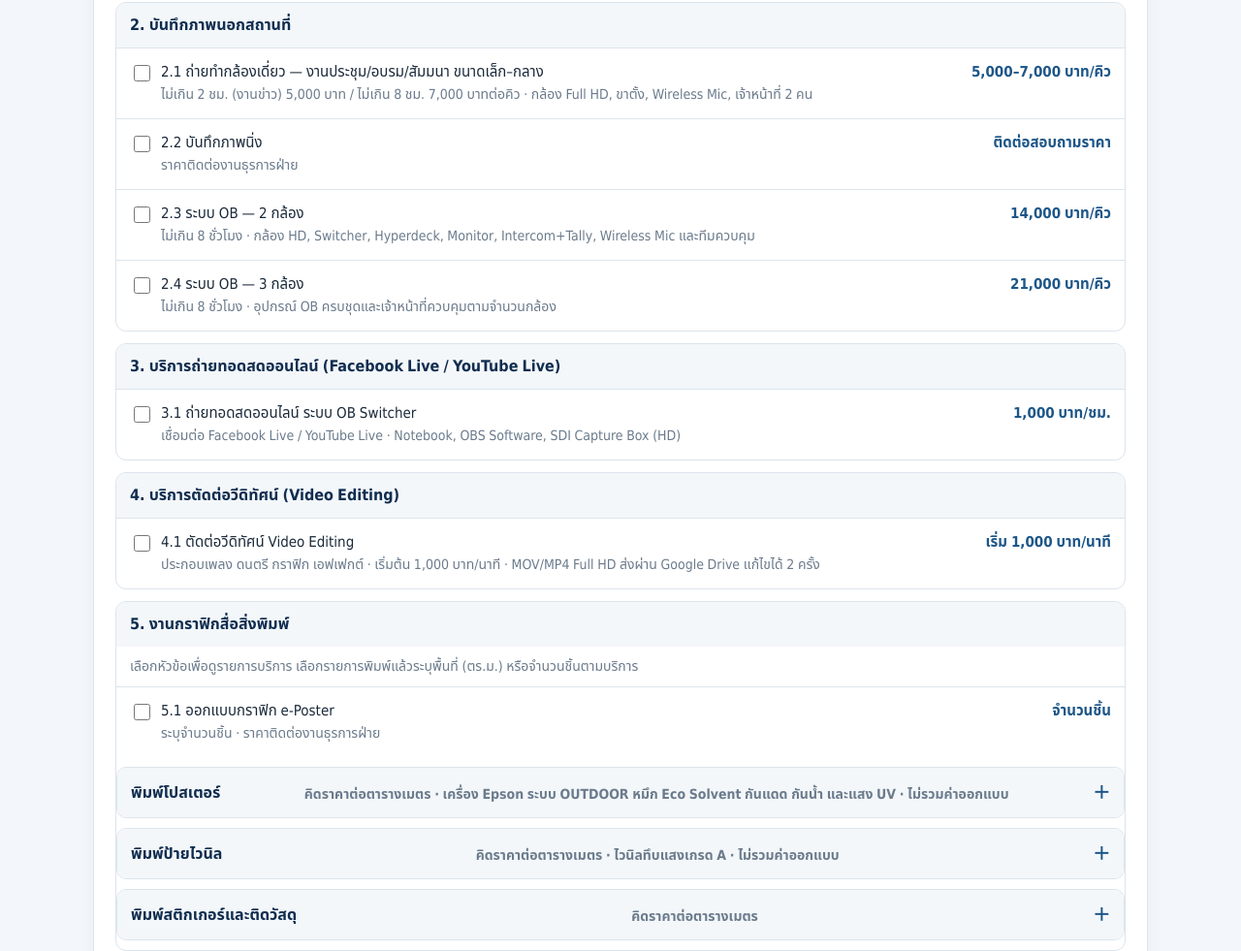
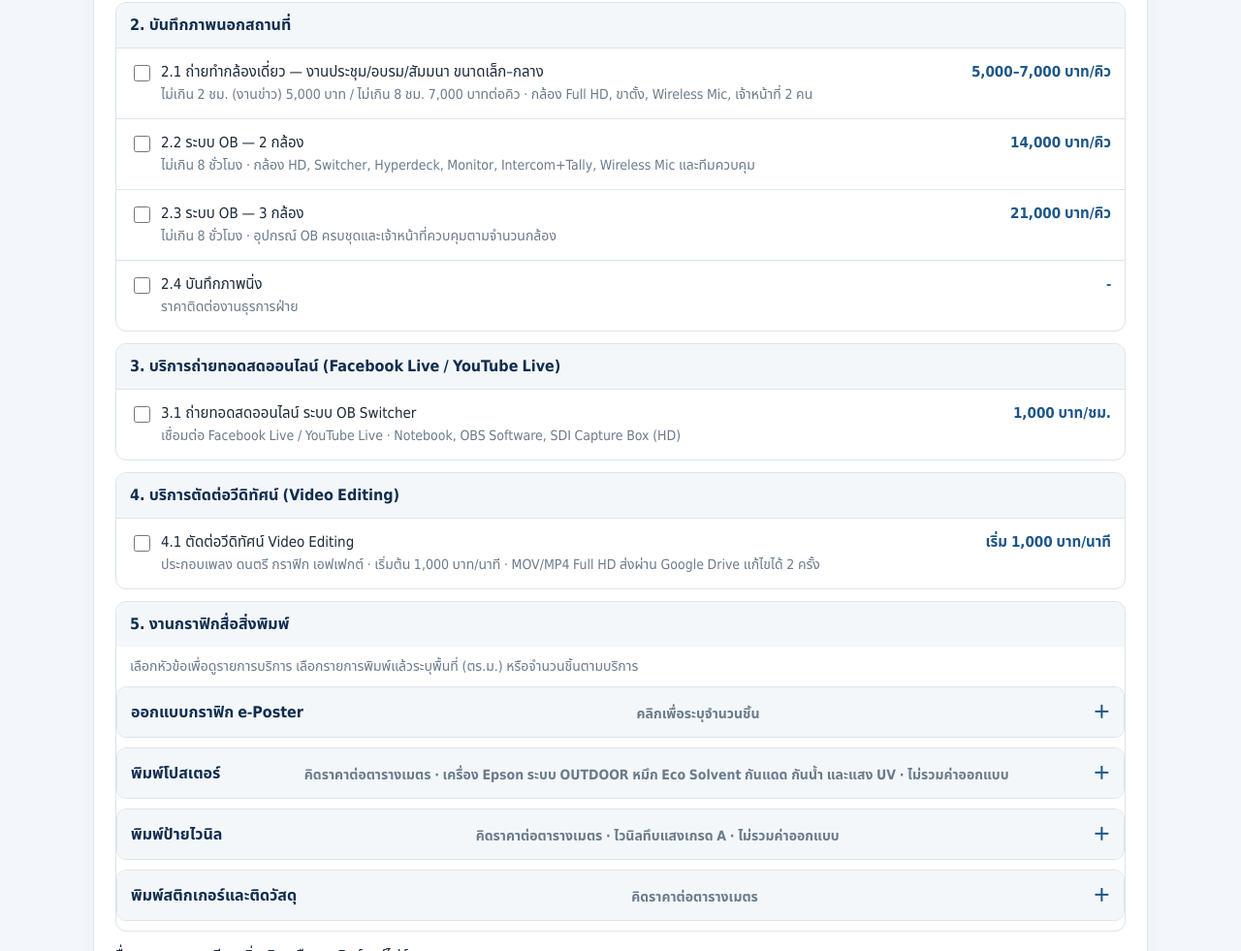
Before and after one commit to mediallldo-cell/ku-media, a plain HTML site: page index.html in a window 1280 px wide. Shown: the part 1400-2381 px from the top of the page at 97% size. Drawn offline with Linux system fonts and the light colour scheme.

Commit message:
แก้ไข12.11.69-2

```diff
--- a/index.html
+++ b/index.html
@@ -170,8 +170,10 @@ td,th{font-size:14px}
 <div class="field"><label>ภายใต้โครงการ (ถ้ามี)</label><input name="project" placeholder="ชื่อโครงการ"></div>
 <div class="field"><label for="serviceLocation">สถานที่ให้บริการ</label><select name="location" id="serviceLocation"><option value="สำนักพัฒนาการเรียนรู้ตลอดชีวิต มก.">สำนักพัฒนาการเรียนรู้ตลอดชีวิต มก.</option><option value="หน่วยงานภายในมหาวิทยาลัยเกษตรศาสตร์">หน่วยงานภายในมหาวิทยาลัยเกษตรศาสตร์</option><option value="นอกสถานที่ (กรุงเทพมหานคร)">นอกสถานที่ (กรุงเทพมหานคร)</option><option value="นอกสถานที่ (ต่างจังหวัด)">นอกสถานที่ (ต่างจังหวัด)</option><option value="ออนไลน์">ออนไลน์</option><option value="อื่นๆ">อื่น ๆ</option></select></div>
 <div class="field location-detail hidden" id="locationDetailField"><label for="locationDetail">ระบุชื่อหน่วยงานหรือสถานที่</label><input id="locationDetail" name="locationDetail" maxlength="200" placeholder="ระบุชื่อหน่วยงานหรือสถานที่"></div>
+<div class="field full"><div class="grid">
 <div class="field"><label>เวลาเริ่มต้น <span class="required">*</span></label><input type="time" name="start" required></div>
 <div class="field"><label>เวลาสิ้นสุด <span class="required">*</span></label><input type="time" name="end" required></div>
+</div></div>
 <div class="field full"><label>รายละเอียดงาน / ความต้องการพิเศษ / เทคนิคที่ต้องการ</label><textarea name="requirements" placeholder="รายละเอียดรูปแบบงาน จำนวนผู้เข้าร่วม อุปกรณ์หรือเทคนิคพิเศษ ฯลฯ"></textarea></div></div></div>
 <div class="panel"><h2 class="section-title"><span class="num">02</span> เลือกประเภทบริการผลิตและบริการสื่อ</h2><p class="hint">เลือกได้มากกว่า 1 รายการตามความต้องการ ระบบจะคำนวณราคาเบื้องต้นให้อัตโนมัติ</p>
 <div class="service-group"><div class="service-head">1. ห้องสตูดิโอ (Studio LLLdo) · ชั้น 3 อาคารวิทยบริการ</div>
@@ -181,15 +183,16 @@ td,th{font-size:14px}
 <label class="service"><input type="checkbox" name="services" value="audio" data-price="350" data-unit="estimate"><span><strong>1.4 บันทึกเสียงเฉพาะคำบรรยาย</strong><span class="details">350–1,000 บาท/ชั่วโมง · ไม่รวมตัดต่อ ส่งไฟล์ทาง Email แก้ไขได้ 2 ครั้ง ราคาประเมินตามเทคนิคและเนื้องาน</span></span><span class="price">350–1,000 บาท/ชม.</span></label></div>
 <div class="service-group"><div class="service-head">2. บันทึกภาพนอกสถานที่</div>
 <label class="service"><input type="checkbox" name="services" value="single_cam" data-price="5000" data-unit="job"><span><strong>2.1 ถ่ายทำกล้องเดี่ยว — งานประชุม/อบรม/สัมมนา ขนาดเล็ก–กลาง</strong><span class="details">ไม่เกิน 2 ชม. (งานข่าว) 5,000 บาท / ไม่เกิน 8 ชม. 7,000 บาทต่อคิว · กล้อง Full HD, ขาตั้ง, Wireless Mic, เจ้าหน้าที่ 2 คน</span></span><span class="price">5,000–7,000 บาท/คิว</span></label>
-<label class="service"><input type="checkbox" name="services" value="still_photo" data-price="0" data-unit="estimate"><span><strong>2.2 บันทึกภาพนิ่ง</strong><span class="details">ราคาติดต่องานธุรการฝ่าย</span></span><span class="price">ติดต่อสอบถามราคา</span></label>
-<label class="service"><input type="checkbox" name="services" value="ob2" data-price="14000" data-unit="job"><span><strong>2.3 ระบบ OB — 2 กล้อง</strong><span class="details">ไม่เกิน 8 ชั่วโมง · กล้อง HD, Switcher, Hyperdeck, Monitor, Intercom+Tally, Wireless Mic และทีมควบคุม</span></span><span class="price">14,000 บาท/คิว</span></label>
-<label class="service"><input type="checkbox" name="services" value="ob3" data-price="21000" data-unit="job"><span><strong>2.4 ระบบ OB — 3 กล้อง</strong><span class="details">ไม่เกิน 8 ชั่วโมง · อุปกรณ์ OB ครบชุดและเจ้าหน้าที่ควบคุมตามจำนวนกล้อง</span></span><span class="price">21,000 บาท/คิว</span></label></div>
+<label class="service"><input type="checkbox" name="services" value="ob2" data-price="14000" data-unit="job"><span><strong>2.2 ระบบ OB — 2 กล้อง</strong><span class="details">ไม่เกิน 8 ชั่วโมง · กล้อง HD, Switcher, Hyperdeck, Monitor, Intercom+Tally, Wireless Mic และทีมควบคุม</span></span><span class="price">14,000 บาท/คิว</span></label>
+<label class="service"><input type="checkbox" name="services" value="ob3" data-price="21000" data-unit="job"><span><strong>2.3 ระบบ OB — 3 กล้อง</strong><span class="details">ไม่เกิน 8 ชั่วโมง · อุปกรณ์ OB ครบชุดและเจ้าหน้าที่ควบคุมตามจำนวนกล้อง</span></span><span class="price">21,000 บาท/คิว</span></label>
+<label class="service"><input type="checkbox" name="services" value="still_photo" data-price="0" data-unit="estimate"><span><strong>2.4 บันทึกภาพนิ่ง</strong><span class="details">ราคาติดต่องานธุรการฝ่าย</span></span><span class="price">-</span></label></div>
 <div class="service-group"><div class="service-head">3. บริการถ่ายทอดสดออนไลน์ (Facebook Live / YouTube Live)</div>
 <label class="service"><input type="checkbox" name="services" value="live" data-price="1000" data-unit="hour"><span><strong>3.1 ถ่ายทอดสดออนไลน์ ระบบ OB Switcher</strong><span class="details">เชื่อมต่อ Facebook Live / YouTube Live · Notebook, OBS Software, SDI Capture Box (HD)</span></span><span class="price">1,000 บาท/ชม.</span></label></div>
 <div class="service-group"><div class="service-head">4. บริการตัดต่อวีดิทัศน์ (Video Editing)</div>
 <label class="service"><input type="checkbox" name="services" value="editing" data-price="1000" data-unit="minute"><span><strong>4.1 ตัดต่อวีดิทัศน์ Video Editing</strong><span class="details">ประกอบเพลง ดนตรี กราฟิก เอฟเฟกต์ · เริ่มต้น 1,000 บาท/นาที · MOV/MP4 Full HD ส่งผ่าน Google Drive แก้ไขได้ 2 ครั้ง</span></span><span class="price">เริ่ม 1,000 บาท/นาที</span></label></div>
 <div class="service-group"><div class="service-head">5. งานกราฟิกสื่อสิ่งพิมพ์</div><p class="hint" style="margin:10px 14px">เลือกหัวข้อเพื่อดูรายการบริการ เลือกรายการพิมพ์แล้วระบุพื้นที่ (ตร.ม.) หรือจำนวนชิ้นตามบริการ</p>
-<label class="service"><input type="checkbox" name="services" value="e_poster" data-price="0" data-unit="estimate"><span><strong>5.1 ออกแบบกราฟิก e-Poster</strong><span class="details">ระบุจำนวนชิ้น · ราคาติดต่องานธุรการฝ่าย</span></span><span class="price">จำนวนชิ้น<span class="sqm-field hidden"><input type="number" min="1" step="1" value="1" data-quantity-for="e_poster" aria-label="จำนวนชิ้น e-Poster">ชิ้น</span></span></label>
+<details class="service-dropdown"><summary class="service-head">ออกแบบกราฟิก e-Poster<span class="details">คลิกเพื่อระบุจำนวนชิ้น</span></summary>
+<label class="service"><input type="checkbox" name="services" value="e_poster" data-price="0" data-unit="estimate"><span><strong>ออกแบบกราฟิก e-Poster</strong><span class="details">ระบุจำนวนชิ้น · ราคาติดต่องานธุรการฝ่าย</span></span><span class="price">-<span class="sqm-field hidden"><input type="number" min="1" step="1" value="1" data-quantity-for="e_poster" aria-label="จำนวนชิ้น e-Poster">ชิ้น</span></span></label></details>
 <details class="service-dropdown"><summary class="service-head">พิมพ์โปสเตอร์<span class="details">คิดราคาต่อตารางเมตร · เครื่อง Epson ระบบ OUTDOOR หมึก Eco Solvent กันแดด กันน้ำ และแสง UV · ไม่รวมค่าออกแบบ</span></summary>
 <label class="service"><input type="checkbox" name="services" value="poster_a0_lam" data-price="460" data-unit="sqm"><span><strong>พิมพ์โปสเตอร์ ขนาด A0 เคลือบสติกเกอร์</strong></span><span class="price">460 บาท/ตร.ม.<span class="sqm-field hidden"><input type="number" min="0.1" step="0.1" value="1" data-area-for="poster_a0_lam" aria-label="พื้นที่โปสเตอร์ A0 เคลือบสติกเกอร์">ตร.ม.</span></span></label>
 <label class="service"><input type="checkbox" name="services" value="poster_a0_plain" data-price="400" data-unit="sqm"><span><strong>พิมพ์โปสเตอร์ ขนาด A0 ไม่เคลือบสติกเกอร์</strong></span><span class="price">400 บาท/ตร.ม.<span class="sqm-field hidden"><input type="number" min="0.1" step="0.1" value="1" data-area-for="poster_a0_plain" aria-label="พื้นที่โปสเตอร์ A0 ไม่เคลือบสติกเกอร์">ตร.ม.</span></span></label>
```
